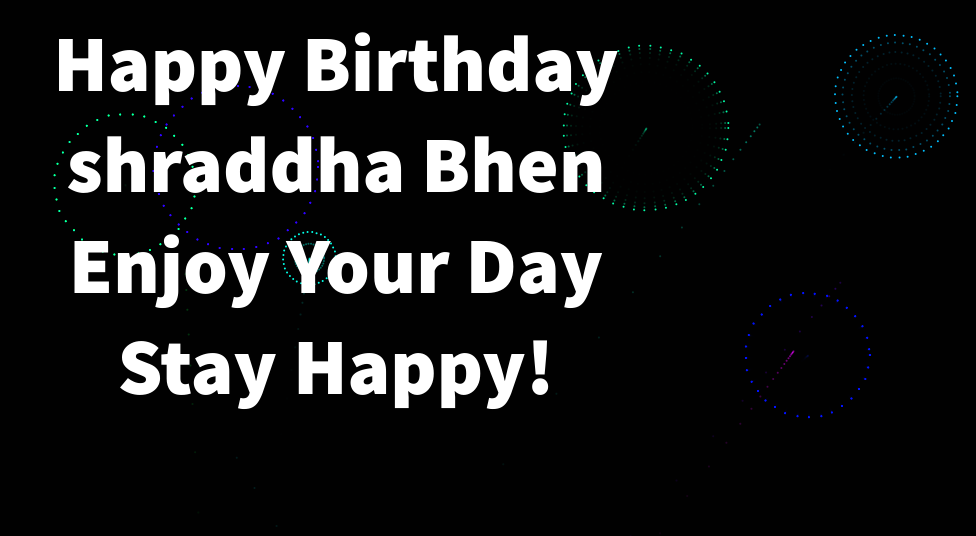
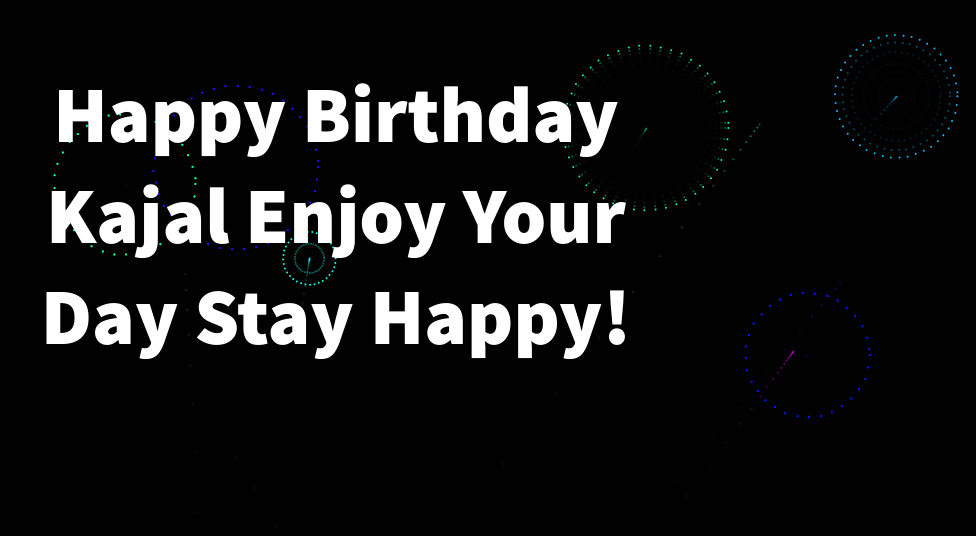
Before and after one commit to Nitinyadav-cyber/birth, a plain HTML site: page index.html in a window 1280 px wide. Shown: the top 536 px of the page, without its empty margins (304-1280 px from the left). Drawn offline with Linux system fonts and the light colour scheme; animation ran at ten frames a second.

Commit message:
Update index.html

```diff
--- a/index.html
+++ b/index.html
@@ -8,7 +8,7 @@
 </head>
 <body>
 <!-- partial:index.partial.html -->
-<h1>Happy Birthday shraddha Bhen Enjoy Your Day Stay Happy!</h1>
+<h1>Happy Birthday Kajal Enjoy Your Day Stay Happy!</h1>
   <canvas id="birthday"></canvas>
 <!-- partial -->
   <script  src="./script.js"></script>
```
